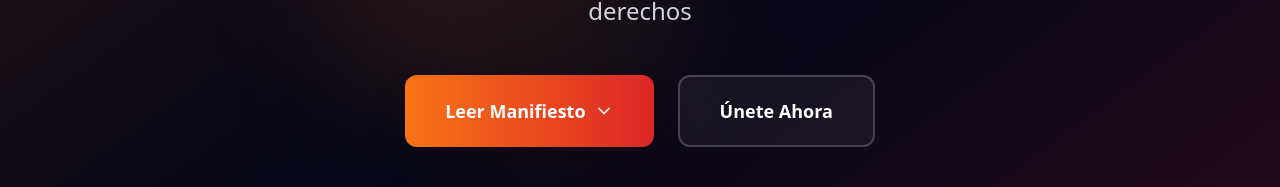
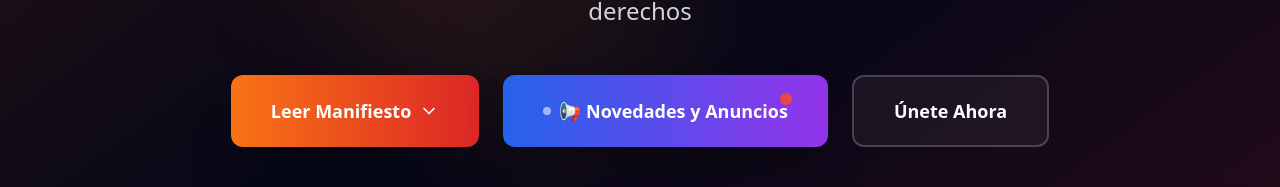
Before and after one commit to Miguelcodecrypto/sepei-unido-web, a React (Vite) app: page / in a window 1280 px wide. Shown: the part 459-646 px from the top of the page. Built offline with nearby package versions, Linux system fonts and the light colour scheme; no server answers; the database is empty.

Commit message:
feat: Añadir botón destacado de Novedades y Anuncios en hero - Botón interactivo con gradiente azul-púrpura - Punto pulsante blanco y badge rojo animado - Efecto hover con escala y sombra - Scroll suave al tablón de anuncios - Posicionado entre Manifiesto y Únete Ahora

```diff
--- a/src/SepeiUnido.tsx
+++ b/src/SepeiUnido.tsx
@@ -505,6 +505,23 @@ export default function SepeiUnido() {
                 <ChevronDown className="w-5 h-5" />
               </button>
               <button
+                onClick={() => {
+                  const announcementsSection = document.querySelector('#inicio')?.nextElementSibling;
+                  if (announcementsSection) {
+                    announcementsSection.scrollIntoView({ behavior: 'smooth', block: 'start' });
+                  }
+                }}
+                className="group relative px-10 py-5 bg-gradient-to-r from-blue-600 to-purple-600 text-white text-lg font-bold rounded-xl shadow-2xl hover:shadow-blue-500/50 transform hover:scale-105 transition-all overflow-hidden"
+              >
+                <div className="absolute inset-0 bg-gradient-to-r from-blue-500 to-purple-500 opacity-0 group-hover:opacity-100 transition-opacity"></div>
+                <div className="relative flex items-center justify-center gap-2">
+                  <div className="w-2 h-2 bg-white rounded-full animate-pulse"></div>
+                  📢 Novedades y Anuncios
+                  <div className="absolute -top-1 -right-1 w-3 h-3 bg-red-500 rounded-full animate-ping"></div>
+                  <div className="absolute -top-1 -right-1 w-3 h-3 bg-red-500 rounded-full"></div>
+                </div>
+              </button>
+              <button
                 onClick={handleOpenRegistration}
                 className="px-10 py-5 bg-white/5 text-white text-lg font-bold rounded-xl border-2 border-white/20 hover:bg-white/10 transform hover:scale-105 transition-all"
               >
```
